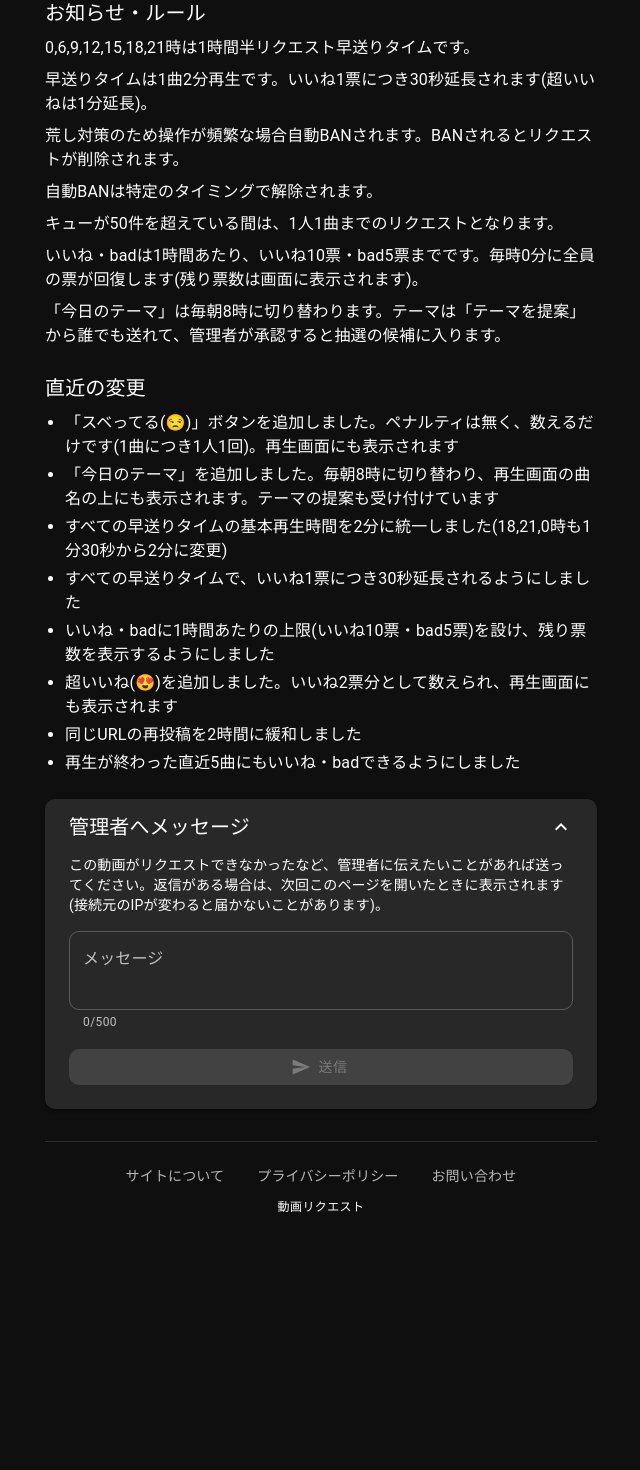
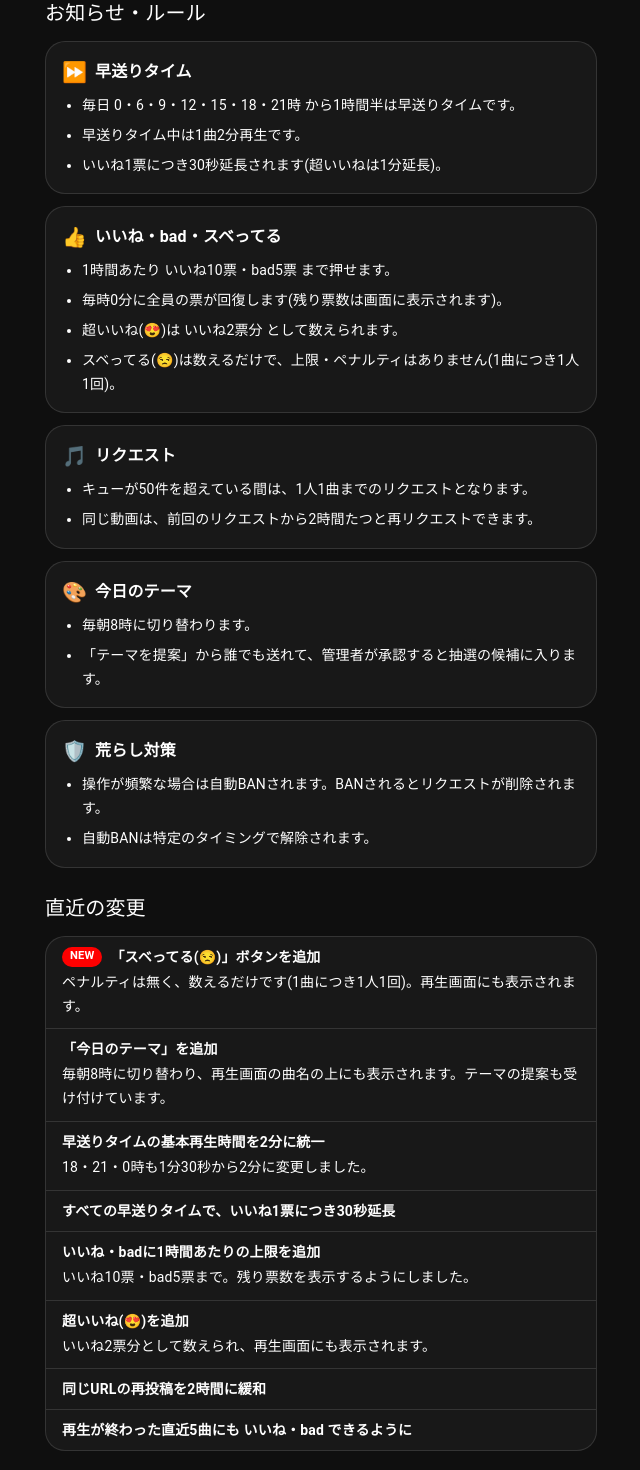
Before and after one commit to hpptms/request, a React (Vite) app: page /notice in a window 1280 px wide. Shown: the part 100-1570 px from the top of the page, without its empty margins (319-959 px from the left). Before the commit the page ends 1374 px from the top, so only its background shows below. Built offline with nearby package versions, Linux system fonts and the light colour scheme; no server answers.

Commit message:
お知らせページをテーマ別のカード表示と変更履歴リストに整形
Co-Authored-By: Claude Opus 5.5 <noreply@anthropic.com>

```diff
--- a/src/lib/notices.ts
+++ b/src/lib/notices.ts
@@ -1,21 +1,86 @@
-// トップページの注意書きと変更履歴 (お知らせページ /notice に表示する)。
-export const NOTICES = [
-  "0,6,9,12,15,18,21時は1時間半リクエスト早送りタイムです。",
-  "早送りタイムは1曲2分再生です。いいね1票につき30秒延長されます(超いいねは1分延長)。",
-  "荒し対策のため操作が頻繁な場合自動BANされます。BANされるとリクエストが削除されます。",
-  "自動BANは特定のタイミングで解除されます。",
-  "キューが50件を超えている間は、1人1曲までのリクエストとなります。",
-  "いいね・badは1時間あたり、いいね10票・bad5票までです。毎時0分に全員の票が回復します(残り票数は画面に表示されます)。",
-  "「今日のテーマ」は毎朝8時に切り替わります。テーマは「テーマを提案」から誰でも送れて、管理者が承認すると抽選の候補に入ります。",
+// お知らせページ (/notice) に表示するルールと変更履歴。
+
+export interface NoticeSection {
+  icon: string;
+  title: string;
+  items: string[];
+}
+
+// ルールをテーマ別にまとめたもの。1項目1文で短く書く。
+export const NOTICE_SECTIONS: NoticeSection[] = [
+  {
+    icon: "⏩",
+    title: "早送りタイム",
+    items: [
+      "毎日 0・6・9・12・15・18・21時 から1時間半は早送りタイムです。",
+      "早送りタイム中は1曲2分再生です。",
+      "いいね1票につき30秒延長されます(超いいねは1分延長)。",
+    ],
+  },
+  {
+    icon: "👍",
+    title: "いいね・bad・スベってる",
+    items: [
+      "1時間あたり いいね10票・bad5票 まで押せます。",
+      "毎時0分に全員の票が回復します(残り票数は画面に表示されます)。",
+      "超いいね(😍)は いいね2票分 として数えられます。",
+      "スベってる(😒)は数えるだけで、上限・ペナルティはありません(1曲につき1人1回)。",
+    ],
+  },
+  {
+    icon: "🎵",
+    title: "リクエスト",
+    items: [
+      "キューが50件を超えている間は、1人1曲までのリクエストとなります。",
+      "同じ動画は、前回のリクエストから2時間たつと再リクエストできます。",
+    ],
+  },
+  {
+    icon: "🎨",
+    title: "今日のテーマ",
+    items: [
+      "毎朝8時に切り替わります。",
+      "「テーマを提案」から誰でも送れて、管理者が承認すると抽選の候補に入ります。",
+    ],
+  },
+  {
+    icon: "🛡️",
+    title: "荒らし対策",
+    items: [
+      "操作が頻繁な場合は自動BANされます。BANされるとリクエストが削除されます。",
+      "自動BANは特定のタイミングで解除されます。",
+    ],
+  },
 ];
 
-export const RECENT_CHANGES = [
-  "「スベってる(😒)」ボタンを追加しました。ペナルティは無く、数えるだけです(1曲につき1人1回)。再生画面にも表示されます",
-  "「今日のテーマ」を追加しました。毎朝8時に切り替わり、再生画面の曲名の上にも表示されます。テーマの提案も受け付けています",
-  "すべての早送りタイムの基本再生時間を2分に統一しました(18,21,0時も1分30秒から2分に変更)",
-  "すべての早送りタイムで、いいね1票につき30秒延長されるようにしました",
-  "いいね・badに1時間あたりの上限(いいね10票・bad5票)を設け、残り票数を表示するようにしました",
-  "超いいね(😍)を追加しました。いいね2票分として数えられ、再生画面にも表示されます",
-  "同じURLの再投稿を2時間に緩和しました",
-  "再生が終わった直近5曲にもいいね・badできるようにしました",
+export interface RecentChange {
+  title: string;
+  detail?: string;
+}
+
+// 新しい順。先頭が「NEW」として強調表示される。
+export const RECENT_CHANGES: RecentChange[] = [
+  {
+    title: "「スベってる(😒)」ボタンを追加",
+    detail: "ペナルティは無く、数えるだけです(1曲につき1人1回)。再生画面にも表示されます。",
+  },
+  {
+    title: "「今日のテーマ」を追加",
+    detail: "毎朝8時に切り替わり、再生画面の曲名の上にも表示されます。テーマの提案も受け付けています。",
+  },
+  {
+    title: "早送りタイムの基本再生時間を2分に統一",
+    detail: "18・21・0時も1分30秒から2分に変更しました。",
+  },
+  { title: "すべての早送りタイムで、いいね1票につき30秒延長" },
+  {
+    title: "いいね・badに1時間あたりの上限を追加",
+    detail: "いいね10票・bad5票まで。残り票数を表示するようにしました。",
+  },
+  {
+    title: "超いいね(😍)を追加",
+    detail: "いいね2票分として数えられ、再生画面にも表示されます。",
+  },
+  { title: "同じURLの再投稿を2時間に緩和" },
+  { title: "再生が終わった直近5曲にも いいね・bad できるように" },
 ];
--- a/src/pages/NoticePage.tsx
+++ b/src/pages/NoticePage.tsx
@@ -1,7 +1,10 @@
 import AppBar from "@mui/material/AppBar";
 import Box from "@mui/material/Box";
 import Button from "@mui/material/Button";
+import Chip from "@mui/material/Chip";
 import Container from "@mui/material/Container";
+import Divider from "@mui/material/Divider";
+import Paper from "@mui/material/Paper";
 import Stack from "@mui/material/Stack";
 import Toolbar from "@mui/material/Toolbar";
 import Typography from "@mui/material/Typography";
@@ -10,7 +13,7 @@ import { Link as RouterLink } from "react-router-dom";
 import { AdminMessageForm } from "../components/AdminMessageForm";
 import { Footer } from "../components/Footer";
 import { SiteLogo } from "../components/SiteLogo";
-import { NOTICES, RECENT_CHANGES } from "../lib/notices";
+import { NOTICE_SECTIONS, RECENT_CHANGES } from "../lib/notices";
 import { useSeo } from "../lib/useSeo";
 
 // お知らせページ (/notice): トップページに置いていた注意書き・直近の変更・
@@ -38,30 +41,64 @@ function NoticePage() {
 
       <Container maxWidth="sm" sx={{ py: { xs: 2, sm: 4 }, px: { xs: 1.5, sm: 3 } }}>
         <Stack spacing={3}>
-          <Box>
-            <Typography variant="h6" component="h2" gutterBottom>
+          <Box component="section">
+            <Typography variant="h6" component="h2" sx={{ mb: 1.5 }}>
               お知らせ・ルール
             </Typography>
-            <Stack spacing={1}>
-              {NOTICES.map((text) => (
-                <Typography key={text} variant="body1">
-                  {text}
-                </Typography>
+            <Stack spacing={1.5}>
+              {NOTICE_SECTIONS.map((section) => (
+                <Paper key={section.title} variant="outlined" sx={{ p: { xs: 1.5, sm: 2 }, borderRadius: 2 }}>
+                  <Stack direction="row" spacing={1} sx={{ alignItems: "center", mb: 1 }}>
+                    <Box component="span" aria-hidden sx={{ fontSize: "1.25rem", lineHeight: 1 }}>
+                      {section.icon}
+                    </Box>
+                    <Typography variant="subtitle1" component="h3" sx={{ fontWeight: 700 }}>
+                      {section.title}
+                    </Typography>
+                  </Stack>
+                  <Stack component="ul" spacing={0.75} sx={{ m: 0, pl: 2.5 }}>
+                    {section.items.map((item) => (
+                      <Typography key={item} component="li" variant="body2" sx={{ lineHeight: 1.7 }}>
+                        {item}
+                      </Typography>
+                    ))}
+                  </Stack>
+                </Paper>
               ))}
             </Stack>
           </Box>
 
-          <Box>
-            <Typography variant="h6" component="h2" gutterBottom>
+          <Box component="section">
+            <Typography variant="h6" component="h2" sx={{ mb: 1.5 }}>
               直近の変更
             </Typography>
-            <Stack component="ul" spacing={0.5} sx={{ m: 0, pl: 2.5 }}>
-              {RECENT_CHANGES.map((text) => (
-                <Typography key={text} component="li" variant="body1">
-                  {text}
-                </Typography>
+            <Paper variant="outlined" sx={{ borderRadius: 2 }}>
+              {RECENT_CHANGES.map((change, i) => (
+                <Box key={change.title}>
+                  {i > 0 && <Divider />}
+                  <Box sx={{ px: { xs: 1.5, sm: 2 }, py: 1.25 }}>
+                    <Stack direction="row" spacing={1} sx={{ alignItems: "center" }}>
+                      {i === 0 && (
+                        <Chip
+                          label="NEW"
+                          color="primary"
+                          size="small"
+                          sx={{ height: 20, fontSize: "0.7rem", fontWeight: 700, flexShrink: 0 }}
+                        />
+                      )}
+                      <Typography variant="body2" sx={{ fontWeight: 700 }}>
+                        {change.title}
+                      </Typography>
+                    </Stack>
+                    {change.detail && (
+                      <Typography variant="body2" color="text.secondary" sx={{ mt: 0.5, lineHeight: 1.7 }}>
+                        {change.detail}
+                      </Typography>
+                    )}
+                  </Box>
+                </Box>
               ))}
-            </Stack>
+            </Paper>
           </Box>
 
           <AdminMessageForm defaultOpen />
```
